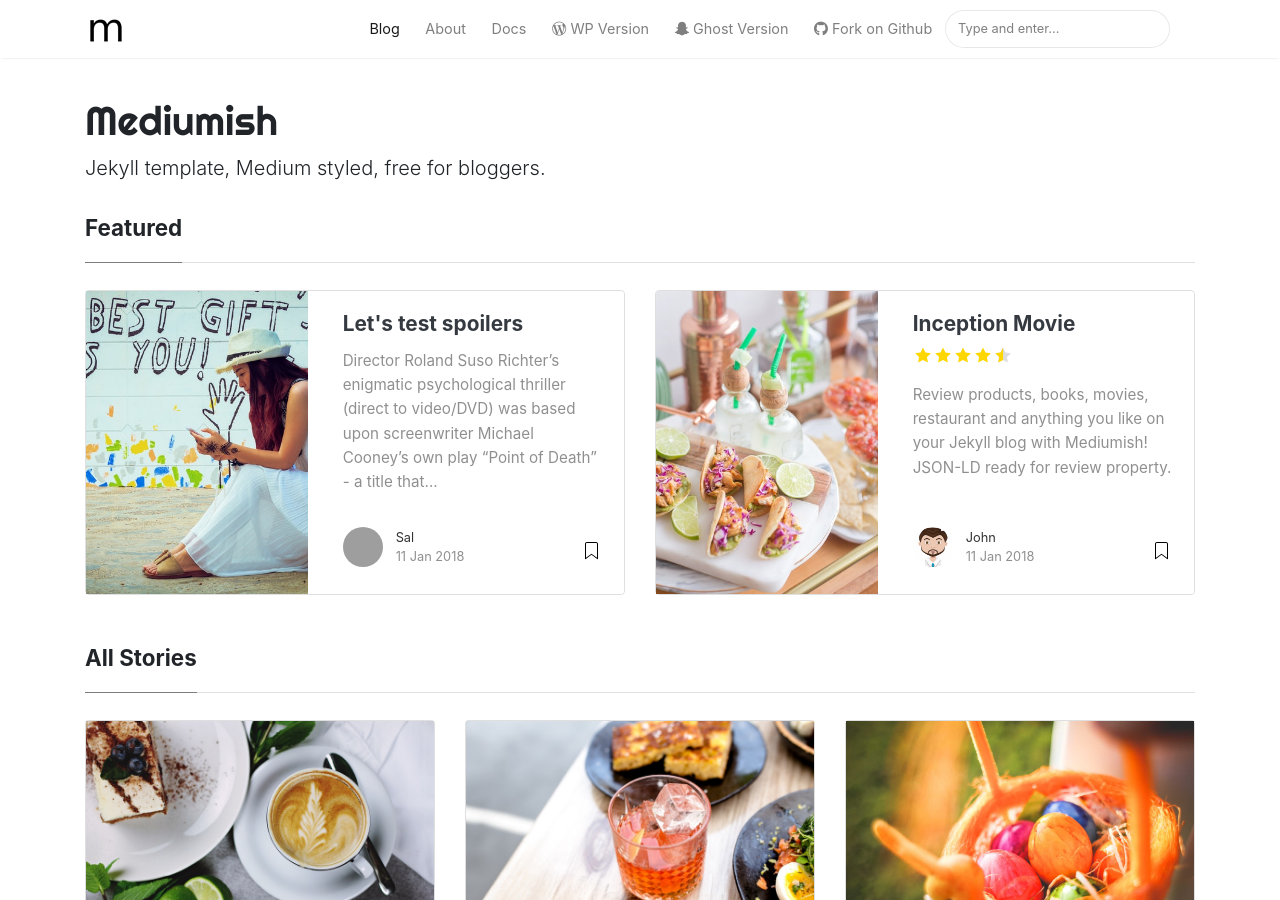
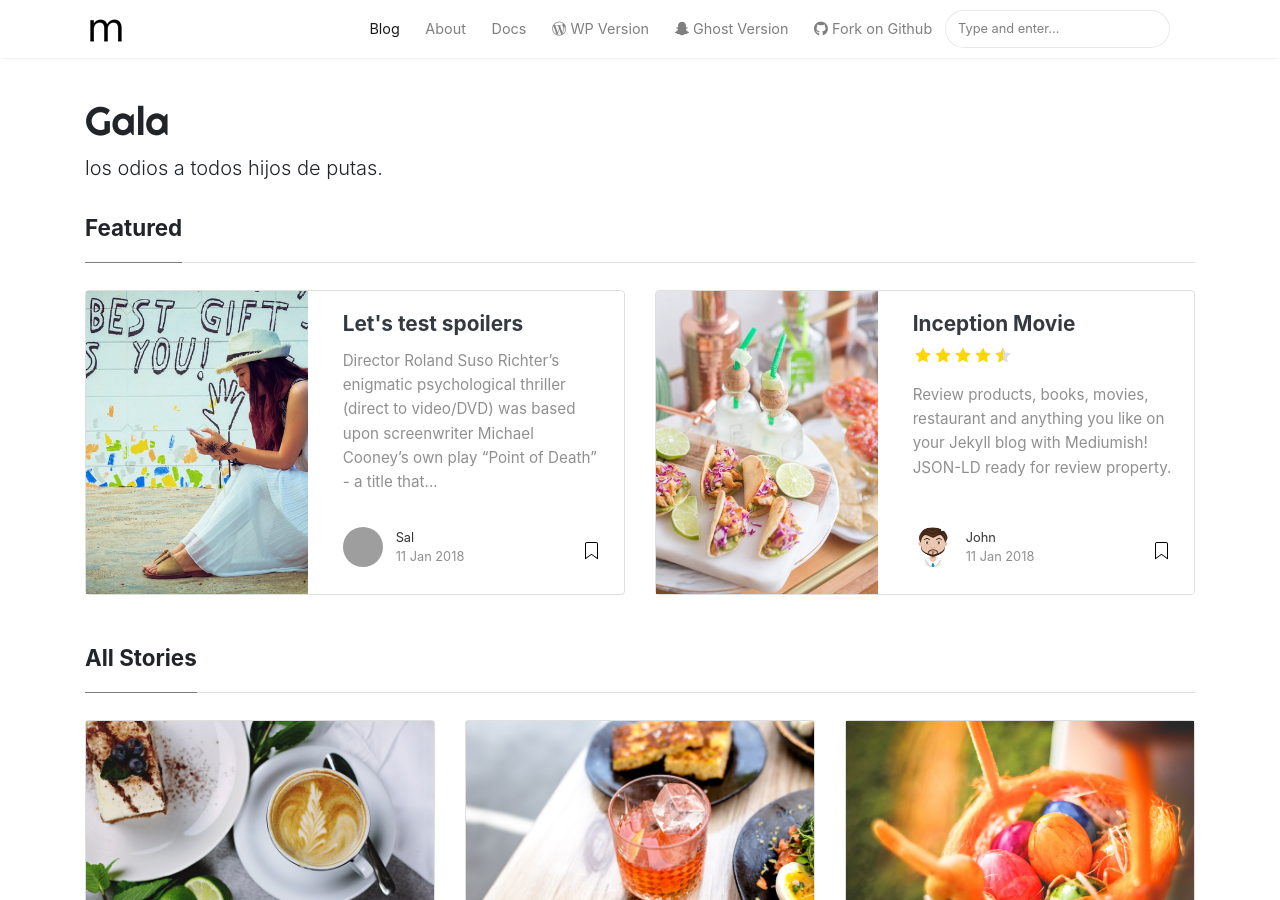
Before and after one commit to almadabelu/almadabelu.github.io, a Jekyll site: the page built from index.html, in a window 1280 px wide and 900 px high. Built offline with Jekyll 4.4.1, drawn with Linux system fonts in a browser that asks for light colours; nearby versions of some CDN libraries; the list of posts is cut into pages by our own code; some of the changed text lies outside the part shown; grey boxes are pictures that could not be loaded.

Commit message:
Update _config.yml

```diff
--- a/_config.yml
+++ b/_config.yml
@@ -1,7 +1,7 @@
 # Site
-name: "Mediumish"
-title: "Mediumish"
-description: "Jekyll template, Medium styled, free for bloggers."
+name: "Gala"
+title: "Diseño"
+description: "los odios a todos hijos de putas."
 logo: 'assets/images/logo.png'
 favicon: 'assets/images/logo.png'
 baseurl: /almadabelu.github.io
```
